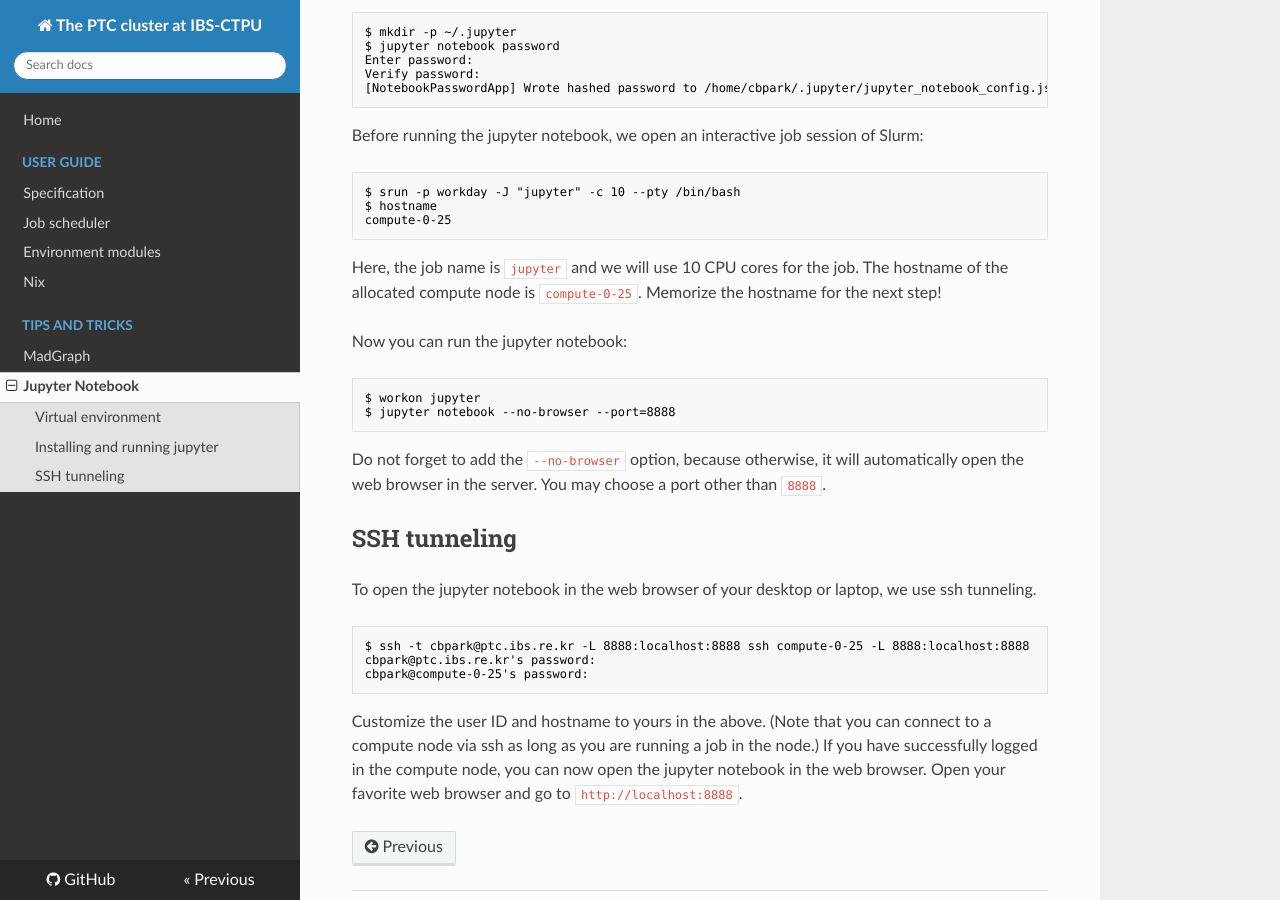
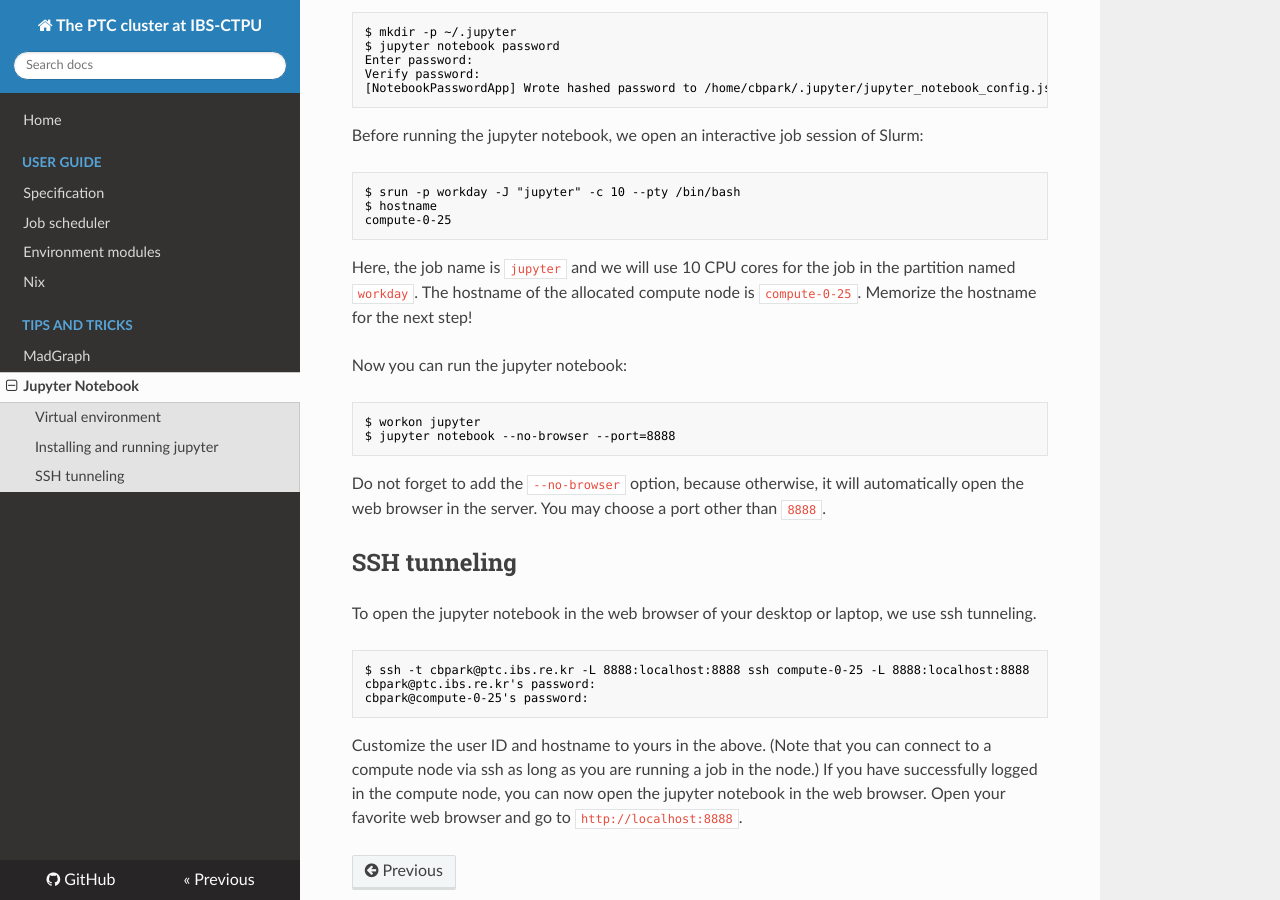
Before and after one commit to cbpark/ptc-cluster, an MkDocs documentation site: the page built from docs/tips-and-tricks/jupyter.md, in a window 1280 px wide and 900 px high, scrolled down 1525 px. Built offline with MkDocs 1.6.1, drawn with Linux system fonts in a browser that asks for light colours; nearby versions of some CDN libraries; old or Windows-style settings are respelled for this version of MkDocs.

Commit message:
Update jupyter.md

````diff
--- a/docs/tips-and-tricks/jupyter.md
+++ b/docs/tips-and-tricks/jupyter.md
@@ -82,7 +82,7 @@ $ hostname
 compute-0-25
 ```
 
-Here, the job name is `jupyter` and we will use 10 CPU cores for the job. The hostname of the allocated compute node is `compute-0-25`. Memorize the hostname for the next step!
+Here, the job name is `jupyter` and we will use 10 CPU cores for the job in the partition named `workday`. The hostname of the allocated compute node is `compute-0-25`. Memorize the hostname for the next step!
 
 Now you can run the jupyter notebook:
 
````
